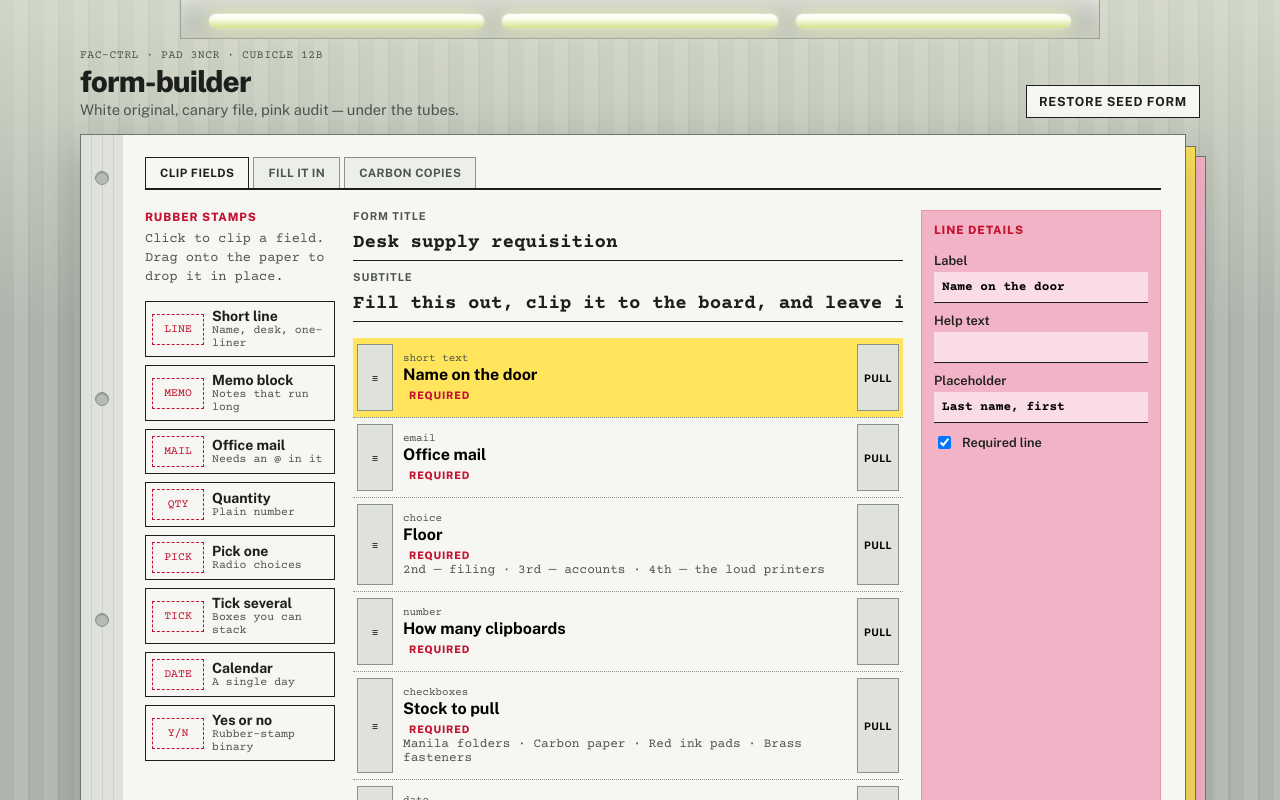
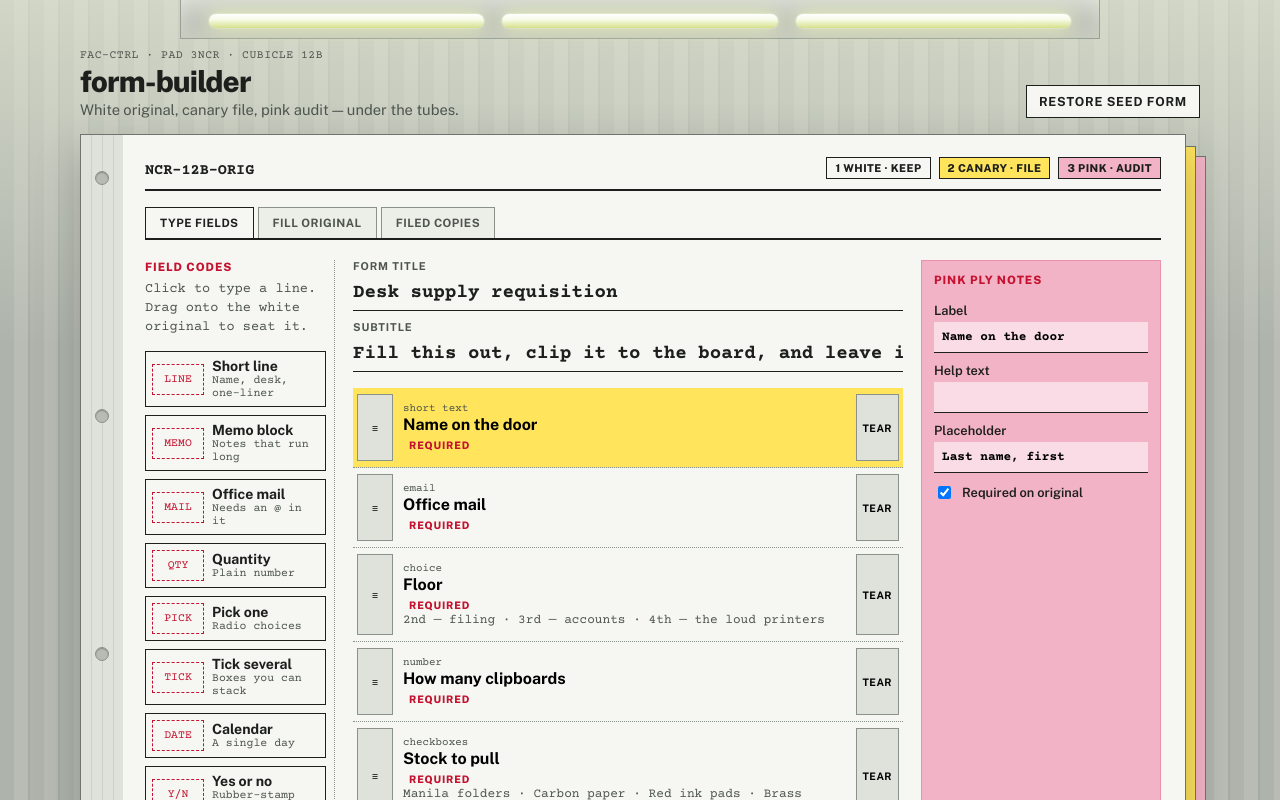
Before and after one commit to HarishKarthickS/form-builder, a Next.js app: page / in a window 1280 px wide. Shown: the top 800 px of the page. Built offline with nearby package versions, Linux system fonts and the light colour scheme.

Commit message:
Retype screens as a 3-ply NCR pad: field codes, white original, filed copies.

```diff
--- a/src/app/globals.css
+++ b/src/app/globals.css
@@ -201,6 +201,52 @@ select {
   border: 1px solid #8b9188;
 }
 
+.ncr-banner {
+  display: flex;
+  justify-content: space-between;
+  align-items: flex-end;
+  gap: 12px;
+  margin: 0 0 16px;
+  padding-bottom: 10px;
+  border-bottom: 2px solid var(--type);
+}
+
+.ncr-banner .form-no {
+  font-family: var(--font-type), "Courier Prime", monospace;
+  font-size: 0.95rem;
+  font-weight: 700;
+}
+
+.ply-legend {
+  list-style: none;
+  margin: 0;
+  padding: 0;
+  display: flex;
+  gap: 8px;
+  flex-wrap: wrap;
+  font-size: 0.68rem;
+  font-weight: 800;
+  text-transform: uppercase;
+  letter-spacing: 0.04em;
+}
+
+.ply-legend li {
+  padding: 4px 8px;
+  border: 1px solid var(--type);
+}
+
+.ply-legend .is-white {
+  background: var(--ncr-white);
+}
+
+.ply-legend .is-canary {
+  background: var(--ncr-canary);
+}
+
+.ply-legend .is-pink {
+  background: var(--ncr-pink);
+}
+
 .sheet-tabs {
   display: flex;
   gap: 0;
--- a/src/ui/BoardApp.tsx
+++ b/src/ui/BoardApp.tsx
@@ -26,7 +26,7 @@ export function BoardApp() {
   if (!board.form) {
     return (
       <ClipboardFrame onReset={board.restoreSeed}>
-        <EmptyState title="Opening the drawer" body="The clipboard should appear in a moment." />
+        <EmptyState title="Collating the pad" body="The 3-ply should snap into the tray in a moment." />
       </ClipboardFrame>
     );
   }
@@ -53,7 +53,7 @@ export function BoardApp() {
         board.form.fields.length === 0 ? (
           <EmptyState
             title="Nothing to fill"
-            body="Clip at least one field on the first sheet before anyone can sign this."
+            body="Type at least one field on the white original before anyone can file this."
           />
         ) : (
           <FillSheet key={board.form.id} form={board.form} onSubmit={board.submitResponse} />
--- a/src/ui/BuilderCanvas.tsx
+++ b/src/ui/BuilderCanvas.tsx
@@ -59,8 +59,8 @@ export function BuilderCanvas({
 
       {form.fields.length === 0 ? (
         <EmptyState
-          title="This clip is bare"
-          body="Stamp a field from the left rail, or drag one onto the paper."
+          title="This ply is blank"
+          body="Pick a field code from the left rail, or drag one onto the white original."
         />
       ) : null}
 
@@ -93,7 +93,7 @@ export function BuilderCanvas({
               ) : null}
             </button>
             <button type="button" className="field-x" onClick={() => onRemove(field.id)}>
-              Pull
+              Tear
             </button>
           </li>
         ))}
@@ -104,7 +104,7 @@ export function BuilderCanvas({
         onDragOver={(event) => event.preventDefault()}
         onDrop={onDropAt(form.fields.length)}
       >
-        Drop a stamp here — or click one on the left rail.
+        Drop a field code here — or click one on the left rail.
       </div>
     </div>
   );
--- a/src/ui/ClipboardFrame.tsx
+++ b/src/ui/ClipboardFrame.tsx
@@ -34,6 +34,14 @@ export function ClipboardFrame({ children, onReset }: ClipboardFrameProps) {
             <span />
             <span />
           </div>
+          <div className="ncr-banner">
+            <span className="form-no">NCR-12B-ORIG</span>
+            <ul className="ply-legend">
+              <li className="is-white">1 White · keep</li>
+              <li className="is-canary">2 Canary · file</li>
+              <li className="is-pink">3 Pink · audit</li>
+            </ul>
+          </div>
           {children}
         </div>
       </div>
--- a/src/ui/CopiesSheet.tsx
+++ b/src/ui/CopiesSheet.tsx
@@ -32,8 +32,8 @@ export function CopiesSheet({ form, responses, onWipe }: CopiesSheetProps) {
     <section className="copies">
       <header className="copies-head">
         <div>
-          <h2>Carbon copies</h2>
-          <p>{responses.length} filed against this requisition.</p>
+          <h2>Filed copies</h2>
+          <p>{responses.length} canary sheets against this pad.</p>
         </div>
         <div className="copy-actions">
           <button
@@ -45,15 +45,15 @@ export function CopiesSheet({ form, responses, onWipe }: CopiesSheetProps) {
             Export CSV
           </button>
           <button type="button" className="wipe" onClick={onWipe} disabled={responses.length === 0}>
-            Dump the pile
+            Clear the pad
           </button>
         </div>
       </header>
 
       {responses.length === 0 ? (
         <EmptyState
-          title="The spindle is empty"
-          body="File a copy from the fill sheet. Seed replies come back if you restore the sample requisition."
+          title="No canary copies"
+          body="File an original from the fill ply. Seed replies return if you restore the sample requisition."
         />
       ) : (
         <div className="table-wrap">
--- a/src/ui/EmptyState.tsx
+++ b/src/ui/EmptyState.tsx
@@ -6,7 +6,7 @@ type EmptyStateProps = {
 export function EmptyState({ title, body }: EmptyStateProps) {
   return (
     <div className="empty-clip" role="status">
-      <span className="empty-stamp">BLANK</span>
+      <span className="empty-stamp">NO COPY</span>
       <h2>{title}</h2>
       <p>{body}</p>
     </div>
@@ -25,7 +25,7 @@ export function ErrorBanner({ message, onRetry }: ErrorBannerProps) {
       <p>{message}</p>
       {onRetry ? (
         <button type="button" className="wipe" onClick={onRetry}>
-          Try the drawer again
+          Reload the pad
         </button>
       ) : null}
     </div>
--- a/src/ui/FieldInspector.tsx
+++ b/src/ui/FieldInspector.tsx
@@ -11,15 +11,15 @@ export function FieldInspector({ field, onChange }: FieldInspectorProps) {
   if (!field) {
     return (
       <aside className="inspector">
-        <p className="rail-label">Line details</p>
-        <p className="rail-help">Select a clipped field to retitle it.</p>
+        <p className="rail-label">Pink ply notes</p>
+        <p className="rail-help">Select a typed line to retitle it on all three copies.</p>
       </aside>
     );
   }
 
   return (
     <aside className="inspector">
-      <p className="rail-label">Line details</p>
+      <p className="rail-label">Pink ply notes</p>
       <label>
         Label
         <input value={field.label} onChange={(event) => onChange(field.id, { label: event.target.value })} />
@@ -41,7 +41,7 @@ export function FieldInspector({ field, onChange }: FieldInspectorProps) {
           checked={field.required}
           onChange={(event) => onChange(field.id, { required: event.target.checked })}
         />
-        Required line
+        Required on original
       </label>
       {fieldNeedsOptions(field.kind) ? (
         <label>
--- a/src/ui/FieldPalette.tsx
+++ b/src/ui/FieldPalette.tsx
@@ -9,8 +9,8 @@ type FieldPaletteProps = {
 export function FieldPalette({ onAdd }: FieldPaletteProps) {
   return (
     <aside className="palette">
-      <p className="rail-label">Rubber stamps</p>
-      <p className="rail-help">Click to clip a field. Drag onto the paper to drop it in place.</p>
+      <p className="rail-label">Field codes</p>
+      <p className="rail-help">Click to type a line. Drag onto the white original to seat it.</p>
       <ul>
         {FIELD_STAMPS.map((stamp) => (
           <li key={stamp.kind}>
--- a/src/ui/FillSheet.tsx
+++ b/src/ui/FillSheet.tsx
@@ -140,7 +140,7 @@ export function FillSheet({ form, onSubmit }: FillSheetProps) {
         }
         onSubmit(answers);
         setAnswers(blankAnswers(form));
-        setReceipt("Carbon copy filed. Check the copies sheet.");
+        setReceipt("Original collated. Canary and pink are in Filed copies.");
       }}
     >
       <header>
@@ -149,7 +149,7 @@ export function FillSheet({ form, onSubmit }: FillSheetProps) {
       </header>
 
       {errors.length > 0 ? (
-        <ErrorBanner message="VOID — a few lines did not pass the clerk. Fix the stamped rows." />
+        <ErrorBanner message="VOID — a few lines did not pass control. Fix the red rows." />
       ) : null}
 
       {form.fields.map((field) => (
@@ -165,7 +165,7 @@ export function FillSheet({ form, onSubmit }: FillSheetProps) {
       ))}
 
       <button type="submit" className="file-btn">
-        File this copy
+        File original
       </button>
       {receipt ? <p className="receipt">{receipt}</p> : null}
     </form>
--- a/src/ui/SheetTabs.tsx
+++ b/src/ui/SheetTabs.tsx
@@ -1,9 +1,9 @@
 export type SheetName = "clip" | "fill" | "copies";
 
 const TABS: { id: SheetName; label: string }[] = [
-  { id: "clip", label: "Clip fields" },
-  { id: "fill", label: "Fill it in" },
-  { id: "copies", label: "Carbon copies" },
+  { id: "clip", label: "Type fields" },
+  { id: "fill", label: "Fill original" },
+  { id: "copies", label: "Filed copies" },
 ];
 
 type SheetTabsProps = {
@@ -13,7 +13,7 @@ type SheetTabsProps = {
 
 export function SheetTabs({ sheet, onChange }: SheetTabsProps) {
   return (
-    <nav className="sheet-tabs" aria-label="Clipboard sheets">
+    <nav className="sheet-tabs" aria-label="NCR plies">
       {TABS.map((tab) => (
         <button
           key={tab.id}
--- a/src/ui/builder.css
+++ b/src/ui/builder.css
@@ -14,6 +14,11 @@
   color: var(--type-muted);
   line-height: 1.4;
   font-family: var(--font-type);
+}
+
+.palette {
+  border-right: 1px dotted var(--rule);
+  padding-right: 8px;
 }
 
 .palette ul {
--- a/src/ui/sheets.css
+++ b/src/ui/sheets.css
@@ -1,3 +1,9 @@
+.fill-sheet {
+  background: var(--ncr-white);
+  border-left: 4px solid var(--type);
+  padding: 4px 0 8px 12px;
+}
+
 .fill-sheet header h2,
 .copies h2 {
   font-family: var(--font-ui);
@@ -5,6 +11,13 @@
   font-weight: 800;
   letter-spacing: -0.03em;
   margin: 0 0 6px;
+}
+
+.copies {
+  background: var(--ncr-canary);
+  margin: -8px -8px 0;
+  padding: 12px;
+  border: 1px solid #c9b02a;
 }
 
 .fill-sheet header p,
```
